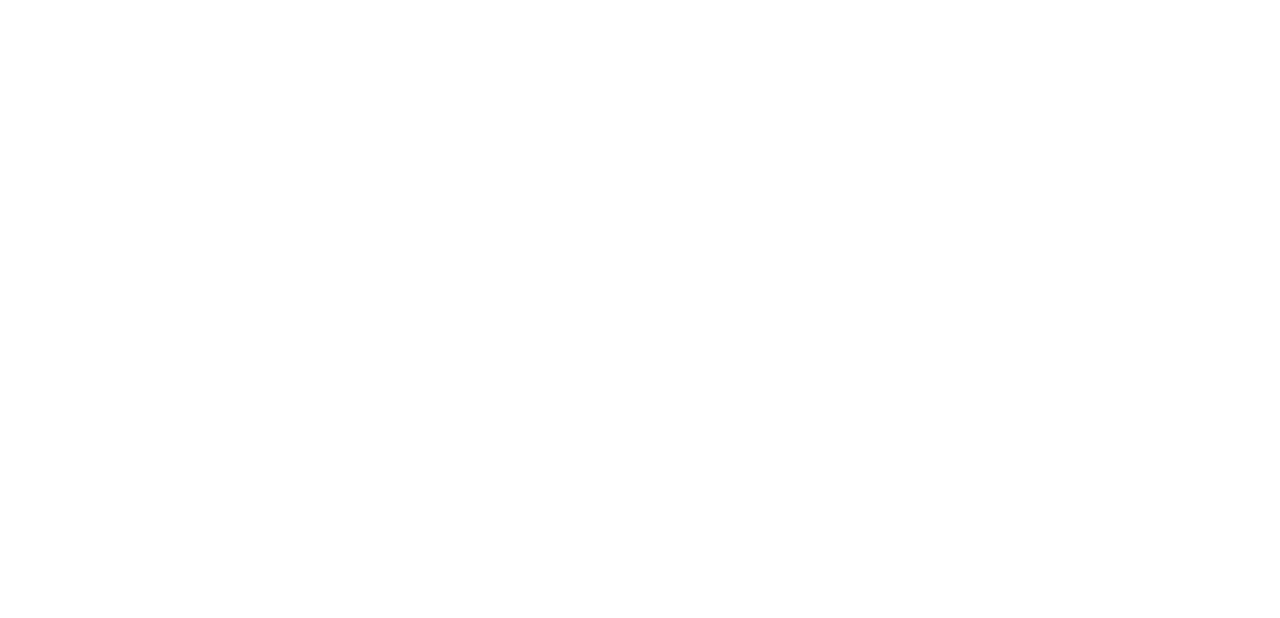
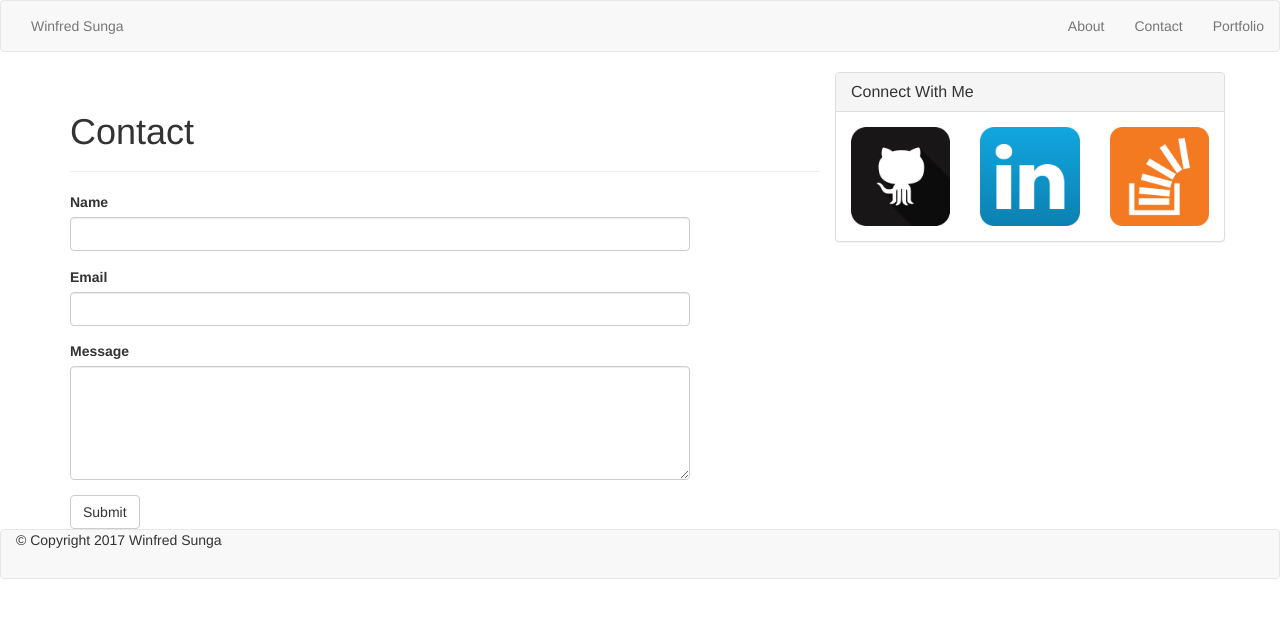
Before and after one commit to winfredSunga-jw0226/bootstrap-portfolio, a plain HTML site: page contact.html in a window 1280 px wide. Drawn offline with nearby package versions, Linux system fonts and the light colour scheme.

```diff
--- a/contact.html
+++ b/contact.html
@@ -0,0 +1,109 @@
+<!DOCTYPE html>
+<html>
+<head>
+  <title>Contact Page</title>
+  <!-- <link rel="stylesheet" type="text/css" href="css/reset.css"> -->
+  <link rel="stylesheet" href="https://maxcdn.bootstrapcdn.com/bootstrap/3.3.7/css/bootstrap.min.css" integrity="sha384-BVYiiSIFeK1dGmJRAkycuHAHRg32OmUcww7on3RYdg4Va+PmSTsz/K68vbdEjh4u" crossorigin="anonymous">
+  <!-- <link rel="stylesheet" type="text/css" href="css/style.css"> -->
+  <meta name="viewport" content="width=device-width, initial-scale=1">
+</head>
+<body>
+  <nav class="navbar navbar-default">
+    <div class="container-fluid">
+
+      <p class="navbar-text navbar-left">Winfred Sunga</p>
+      <ul class="nav navbar-nav navbar-right">
+        <li><a href="index.html">About</a></li>
+        <li><a href="contact.html">Contact</a></li>
+        <li><a href="portfolio.html">Portfolio</a></li>
+      </ul>
+    </div>
+  </nav>
+
+
+  <div class="container"> <!-- start : container -->
+    <div class="row">  <!-- start : row -->
+
+      <div class="col-sm-8"> <!-- this is the main content -->
+        <div class="row"> <!-- row 1 -->
+          <div class="col-md-12">
+            <div class="page-header">
+              <h1>Contact </h1>
+            </div>
+          </div>
+        </div> <!-- end of row 1 -->
+        <div class="row"> <!-- row2 -->
+          <div class="col-md-10">
+            <div class="form-group">
+              <label for="usr">Name</label>
+              <input type="text" class="form-control" id="usr">
+            </div>
+            <div class="col-md-2">
+            </div>
+          </div>
+        </div>
+        <div class="row"> <!-- row3 -->
+          <div class="col-md-10">
+            <div class="form-group">
+              <label for="usr">Email</label>
+              <input type="text" class="form-control" id="usr">
+            </div>
+          </div>
+          <div class="col-md-2">
+          </div>
+        </div>
+        <div class="row"> <!-- row4 -->
+          <div class="col-md-10">
+            <div class="form-group">
+              <label for="comment">Message</label>
+              <textarea class="form-control" rows="5" id="comment"></textarea>
+            </div>
+          </div>
+          <div class="col-md-2">
+          </div>
+        </div>
+        <div class="row"> <!-- row5 -->
+          <div class="col-md-12">
+            <button class="btn btn-default" type="submit">Submit</button>
+          </div>
+        </div>
+      </div>
+      <div class="col-sm-4"> <!-- this is for the panel -->
+        <div class="row">
+          <div class="panel panel-default">
+            <div class="panel-heading">
+              <h3 class="panel-title">Connect With Me</h3>
+            </div>
+            <div class="panel-body">
+              <div class="row"> <!-- thumbnails -->
+                <div class="col-xs-4">
+                  <a href="https://github.com/winfredSunga-jw0226">
+                    <img class="img-responsive" src="images/github.png" alt="Github icon">
+                  </a>
+                </div>
+                <div class="col-xs-4">
+                  <a href="https://www.linkedin.com/in/winfred-sunga-53a50a74/">
+                    <img class="img-responsive" src="images/linkedin.png" alt="Linkedin icon">
+                  </a>
+                </div>
+                <div class="col-xs-4">
+                  <a href="https://stackoverflow.com/users/7798806/winfred-s">
+                    <img class="img-responsive" src="images/stackoverflow.png" alt="Stack Overflow icon">
+                  </a>
+                </div>
+              </div>
+            </div>
+          </div>
+        </div>
+      </div>
+    </div> <!-- end : row1 -->
+
+  </div> <!-- end : container -->
+
+  <nav class="navbar navbar-default">
+    <div class="container-fluid">
+      <p>© Copyright 2017 Winfred Sunga</p>
+    </div>
+  </nav>
+</body>
+</html>
```
Also changed, not shown: index.html (+6 -4 lines), portfolio.html (+89 -0 lines).
